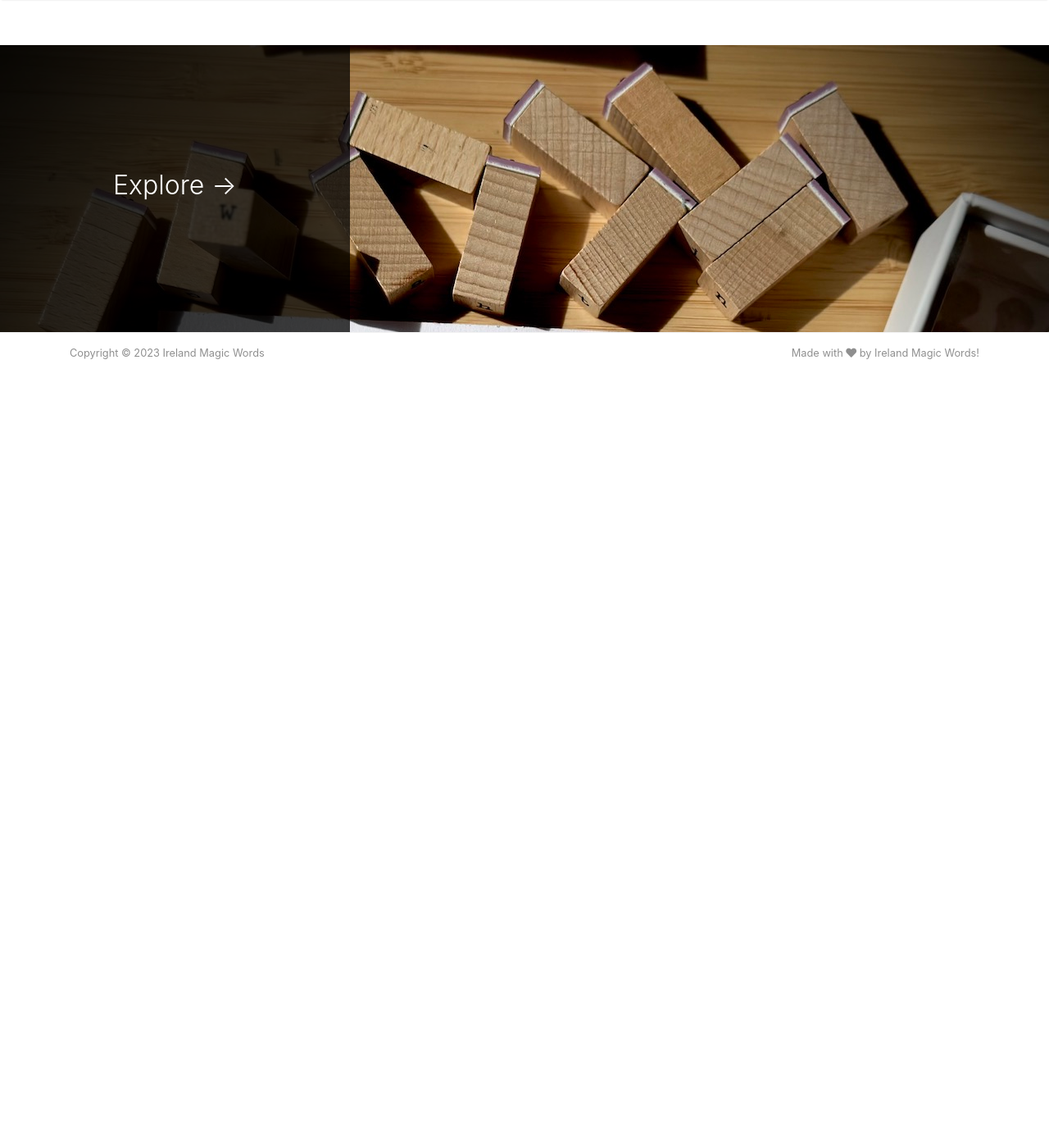
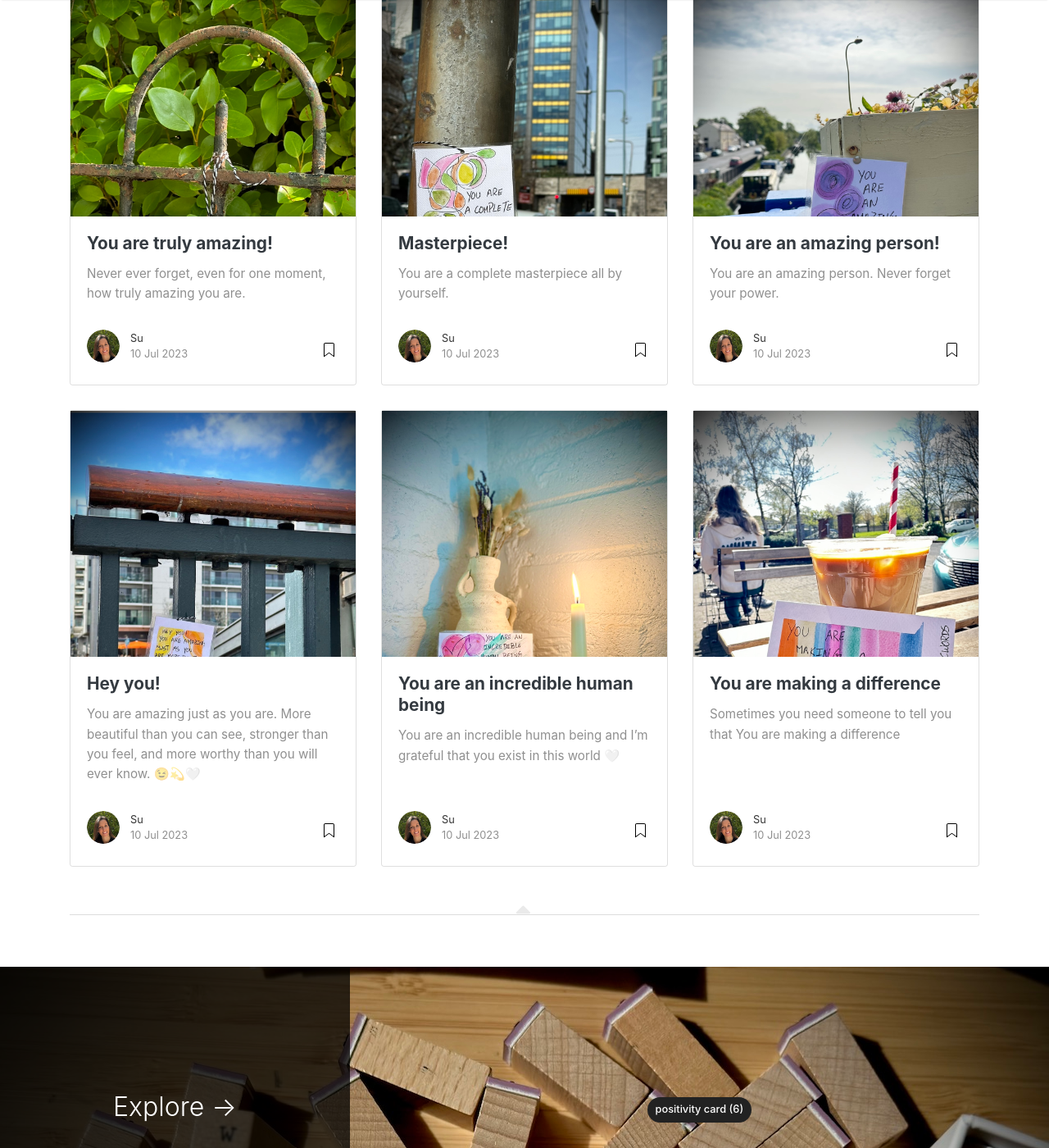
Before and after one commit to irelandmagicwords/irelandmagicwords.github.io, a Jekyll site: the page built from index.html, in a window 1280 px wide and 1400 px high, scrolled down 805 px. Shown: the whole window at 82% size. Built offline with Jekyll 4.4.1, drawn with Linux system fonts in a browser that asks for light colours; nearby versions of some CDN libraries; the list of posts is cut into pages by our own code; before the commit the page ends 1319 px from its top, so only the background shows below that.

Commit message:
Add posts

```diff
--- a/_config.yml
+++ b/_config.yml
@@ -19,6 +19,14 @@ collections:
   posts:
     permalink: "/:collection/:year/:month/:day/:title/"
     output: true
+
+authors:
+  su:
+    name: "Susana Madruga"
+    avatar: 'assets/images/su_circle.png'
+    display_name: "Su"
+    web: https://www.sumadruga.com/
+
 
 
 # Plugins
--- /dev/null
+++ b/_posts/2023-07-10-card1.md
@@ -0,0 +1,11 @@
+---
+layout: post
+title:  "You are making a difference"
+author: "su"
+categories: [ "Positivity Card" ]
+tags: [positivity, card, kindness]
+image: assets/images/post1.jpg
+description: "You are making a difference"
+---
+
+Sometimes you need someone to tell you that **You are making a difference**
--- /dev/null
+++ b/_posts/2023-07-10-card2.md
@@ -0,0 +1,11 @@
+---
+layout: post
+title:  "You are an incredible human being"
+author: "su"
+categories: [ "Positivity Card" ]
+tags: [positivity, card, kindness]
+image: assets/images/post2.jpg
+description: "You are an incredible human being"
+---
+
+You are an **incredible human being** and I’m grateful that you exist in this world 🤍
--- /dev/null
+++ b/_posts/2023-07-10-card3.md
@@ -0,0 +1,11 @@
+---
+layout: post
+title:  "Hey you!"
+author: "su"
+categories: [ "Positivity Card" ]
+tags: [positivity, card, kindness]
+image: assets/images/post3.jpg
+description: "You are amazing just as you are"
+---
+
+You are amazing just as you are. More beautiful than you can see, stronger than you feel, and more worthy than you will ever know. 😉💫🤍
--- /dev/null
+++ b/_posts/2023-07-10-card4.md
@@ -0,0 +1,11 @@
+---
+layout: post
+title:  "You are an amazing person!"
+author: "su"
+categories: [ "Positivity Card" ]
+tags: [positivity, card, kindness]
+image: assets/images/post4.jpg
+description: "You are an amazing person. Never forget your power"
+---
+
+You are an **amazing person**. Never forget your power.
--- /dev/null
+++ b/_posts/2023-07-10-card5.md
@@ -0,0 +1,11 @@
+---
+layout: post
+title:  "Masterpiece!"
+author: "su"
+categories: [ "Positivity Card" ]
+tags: [positivity, card, kindness]
+image: assets/images/post5.jpg
+description: "You are a complete masterpiece all by yourself"
+---
+
+You are a complete masterpiece **all by yourself**.
--- /dev/null
+++ b/_posts/2023-07-10-card6.md
@@ -0,0 +1,11 @@
+---
+layout: post
+title:  "You are truly amazing!"
+author: "su"
+categories: [ "Positivity Card" ]
+tags: [positivity, card, kindness]
+image: assets/images/post6.jpg
+description: "You are truly amazing"
+---
+
+Never ever forget, even for one moment, how **truly amazing you are**.
```
Also changed, not shown: assets/images/post1.jpg (added), assets/images/post2.jpg (added), assets/images/post3.jpg (added), assets/images/post4.jpg (added), assets/images/post5.jpg (added), assets/images/post6.jpg (added), assets/images/su_circle.png (added).
